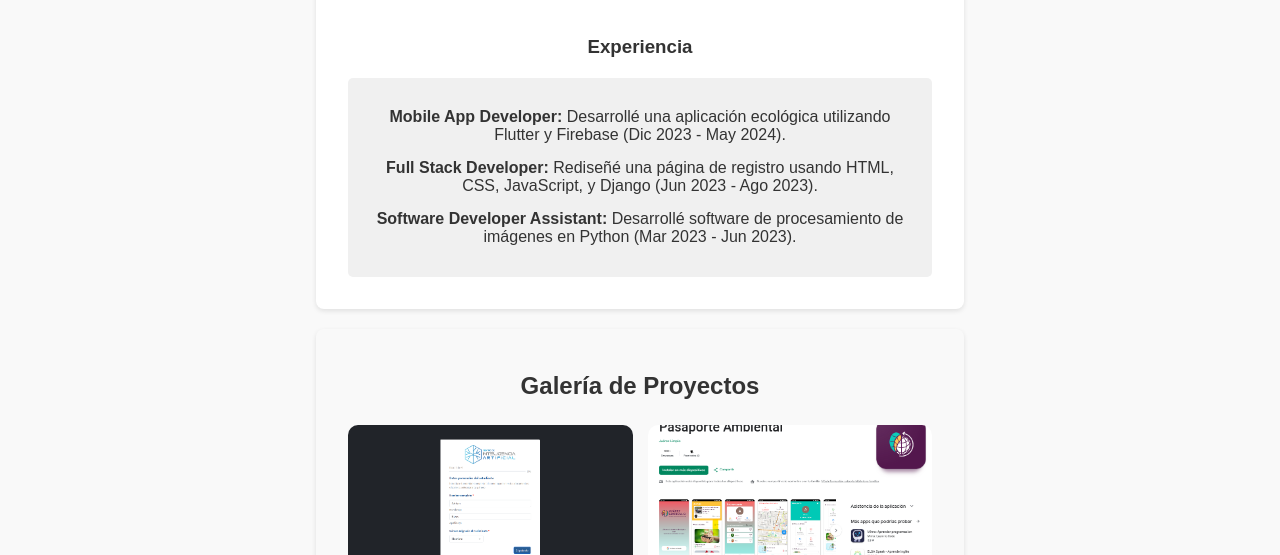
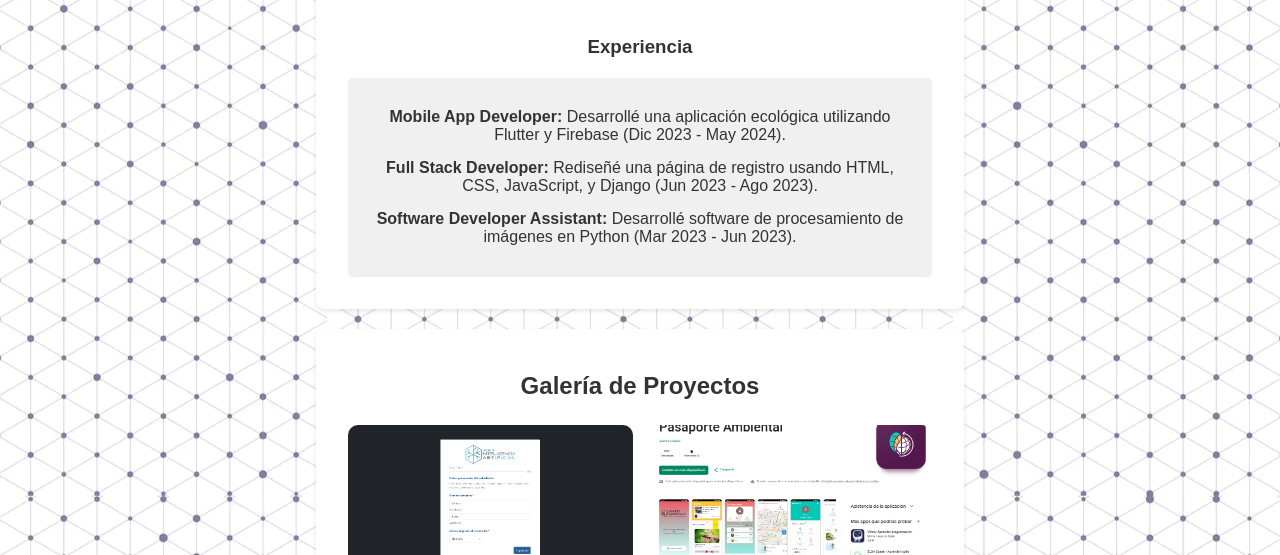
Before and after one commit to AdrianRvzz/portfolio, a plain HTML site: page index.html in a window 1280 px wide. Shown: the part 847-1402 px from the top of the page. Drawn offline with Linux system fonts and the light colour scheme.

Commit message:
Add background activity c4

```diff
--- a/index.html
+++ b/index.html
@@ -20,7 +20,10 @@
         </nav>
     </header>
 
-    <main>
+    <main class="">
+        <div class="custom-background">
+        </div>
+
         <section id="home" class="home-section">
             <h2>Bienvenido a mi Portafolio</h2>
             <p>Soy Adrian Rivas, un estudiante de Ingeniería en Software. Aquí podrás encontrar algunos de mis proyectos y experiencias.</p>
--- a/styles.css
+++ b/styles.css
@@ -50,6 +50,7 @@ section {
     margin-bottom: 20px;
     border-radius: 8px;
     box-shadow: 0 2px 5px rgba(0, 0, 0, 0.1);
+    background-color: #fff;
 }
 
 h2, h3 {
@@ -209,3 +210,11 @@ footer {
 
 }
 }
+
+body{
+    position: relative;
+    background-image: url('img/pattern.png');
+    background-size: repeat;
+    background-position: center;
+    z-index: -1;
+}
```
Also changed, not shown: img/pattern.png (added).
